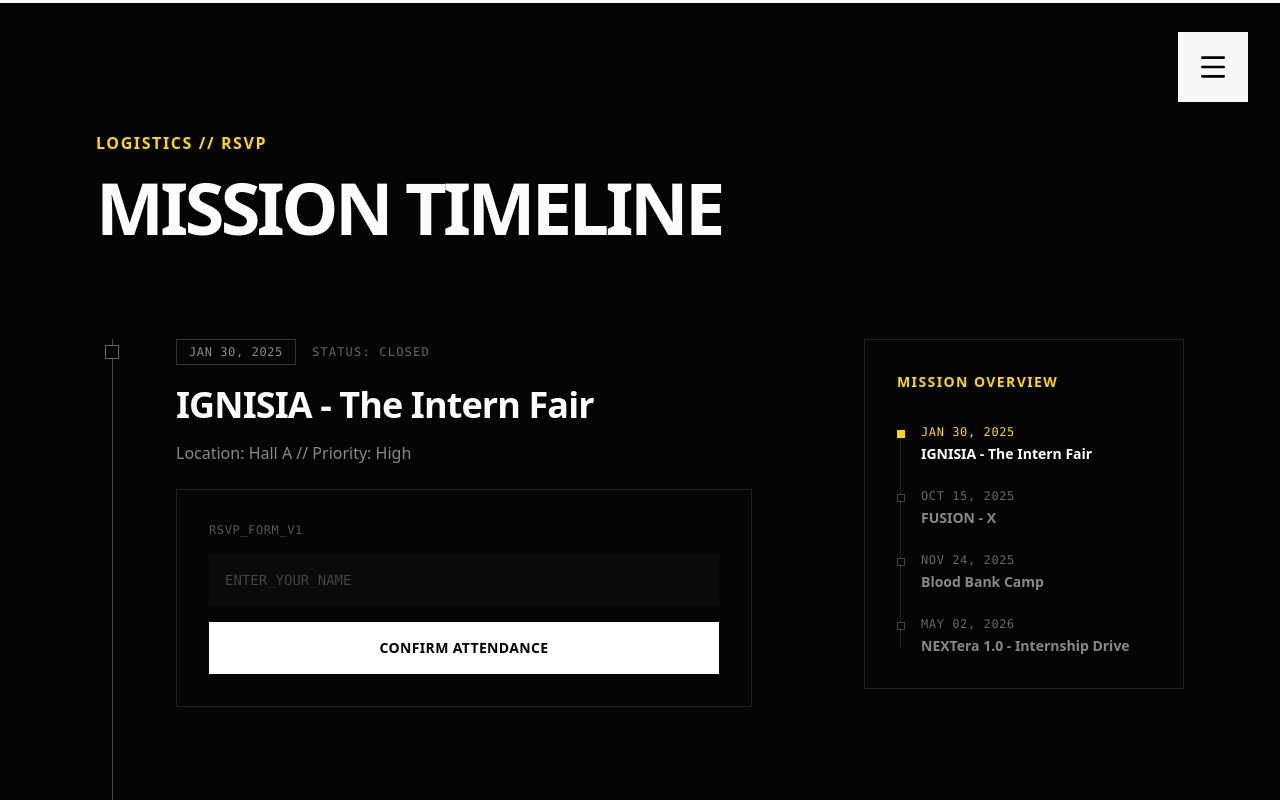
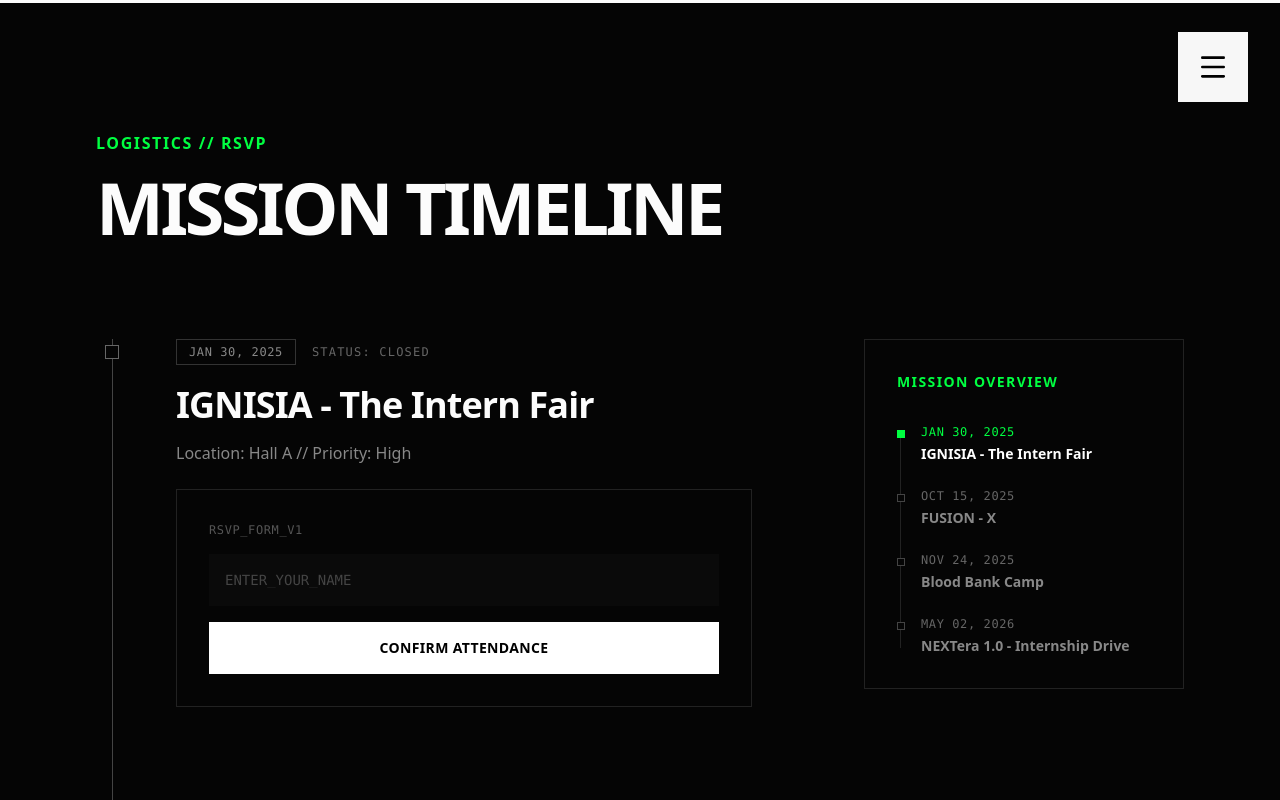
Before and after one commit to sainiks/NEXTURN_VISION, a Next.js app: page /pipeline in a window 1280 px wide. Shown: the top 800 px of the page. Built offline with nearby package versions, Linux system fonts and the light colour scheme.

Commit message:
replace yellow with green accent in pipeline page

```diff
--- a/src/app/pipeline/page.tsx
+++ b/src/app/pipeline/page.tsx
@@ -58,7 +58,7 @@ export default function PipelinePage() {
         transition={{ duration: 0.8, ease: "easeOut" }}
         className="mb-24 max-w-7xl mx-auto"
       >
-        <div className="text-[#FFD700] uppercase tracking-widest font-bold mb-4">
+        <div className="text-[#00FF41] uppercase tracking-widest font-bold mb-4">
           LOGISTICS // RSVP
         </div>
         <h1 className="text-4xl md:text-7xl font-black uppercase tracking-tighter">
@@ -81,10 +81,10 @@ export default function PipelinePage() {
 
             {timelineEvents.map((event, index) => {
               const isScheduled = event.status === 'SCHEDULED';
-              const borderColor = isScheduled ? 'border-[#FFD700]' : 'border-[#333]';
-              const textColor = isScheduled ? 'text-[#FFD700]' : 'text-[#888]';
-              const statusColor = isScheduled ? 'text-[#FFD700]' : 'text-[#666]';
-              const nodeBorder = isScheduled ? 'border-[#FFD700]' : 'border-[#666]';
+              const borderColor = isScheduled ? 'border-[#00FF41]' : 'border-[#333]';
+              const textColor = isScheduled ? 'text-[#00FF41]' : 'text-[#888]';
+              const statusColor = isScheduled ? 'text-[#00FF41]' : 'text-[#666]';
+              const nodeBorder = isScheduled ? 'border-[#00FF41]' : 'border-[#666]';
 
               return (
                 <motion.div
@@ -144,7 +144,7 @@ export default function PipelinePage() {
         {/* RIGHT COLUMN: GLIMPSE SIDEBAR */}
         <div className="hidden lg:block lg:col-span-4 relative">
           <div className="sticky top-32 border border-[#222] bg-[#050505] p-8">
-            <h3 className="text-[#FFD700] text-sm font-bold tracking-widest uppercase mb-8">Mission Overview</h3>
+            <h3 className="text-[#00FF41] text-sm font-bold tracking-widest uppercase mb-8">Mission Overview</h3>
             <div className="flex flex-col gap-6 relative">
               {/* Subtle connecting line for overview */}
               <div className="absolute left-[3px] top-2 bottom-2 w-[1px] bg-[#222] z-0" />
@@ -159,9 +159,9 @@ export default function PipelinePage() {
                     }}
                     className="relative flex items-start gap-4 text-left group z-10"
                   >
-                    <div className={`mt-1.5 w-2 h-2 border transition-colors duration-300 ${isActive ? 'bg-[#FFD700] border-[#FFD700]' : 'bg-[#050505] border-[#444] group-hover:border-[#FFD700]'}`} />
+                    <div className={`mt-1.5 w-2 h-2 border transition-colors duration-300 ${isActive ? 'bg-[#00FF41] border-[#00FF41]' : 'bg-[#050505] border-[#444] group-hover:border-[#00FF41]'}`} />
                     <div className="flex flex-col">
-                      <span className={`font-mono text-xs tracking-wider transition-colors duration-300 ${isActive ? 'text-[#FFD700]' : 'text-[#666] group-hover:text-[#aaa]'}`}>
+                      <span className={`font-mono text-xs tracking-wider transition-colors duration-300 ${isActive ? 'text-[#00FF41]' : 'text-[#666] group-hover:text-[#aaa]'}`}>
                         {event.date}
                       </span>
                       <span className={`text-sm font-bold mt-1 transition-colors duration-300 ${isActive ? 'text-white' : 'text-[#888] group-hover:text-white'}`}>
```
